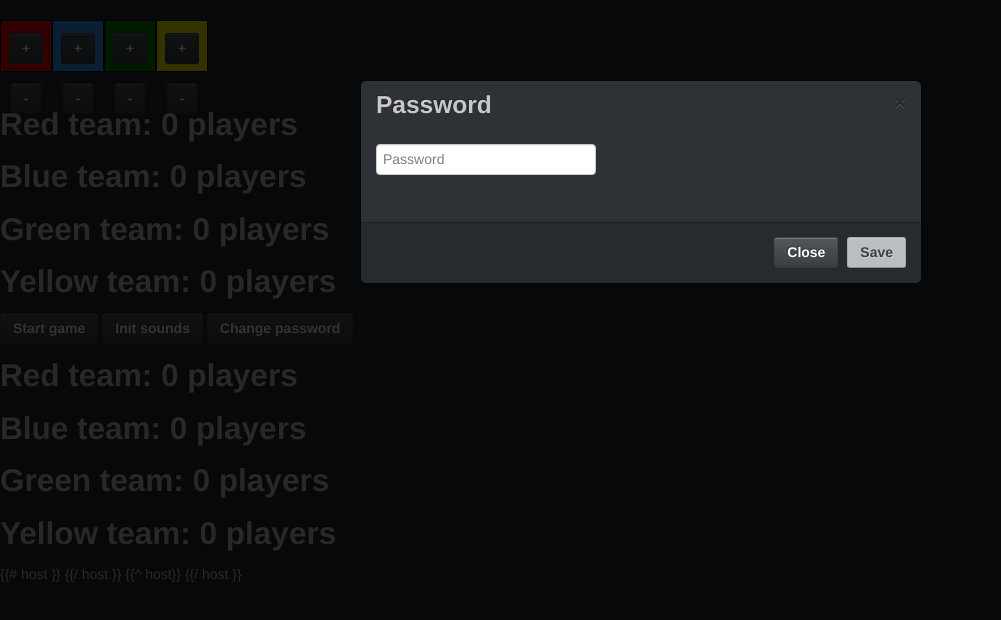
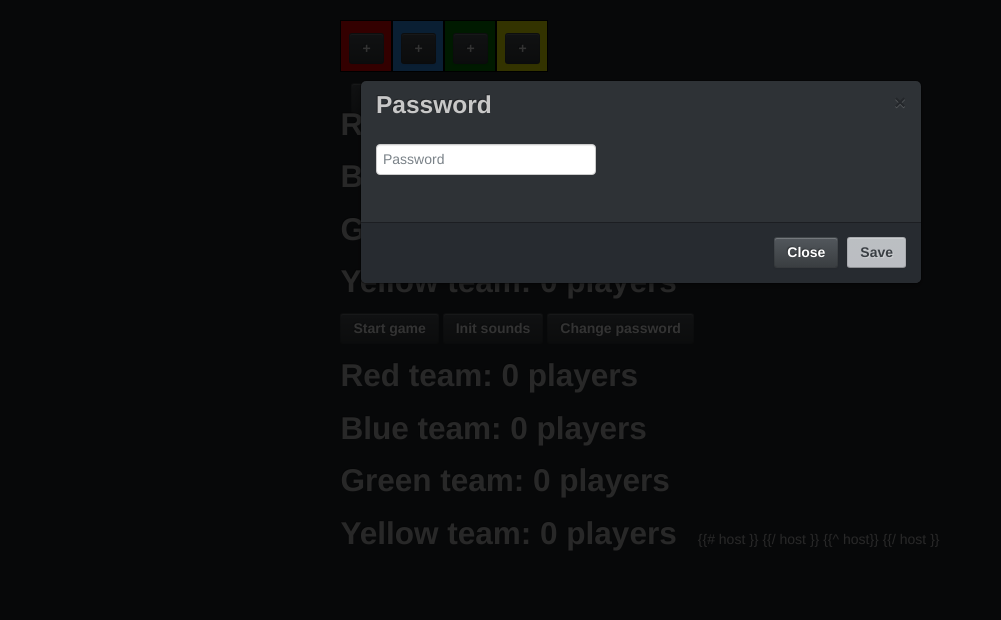
Before and after one commit to tomds/buzzer, a website: page views/index.html in a window 1280 px wide. Shown: the whole page, without its empty margins (0-1001 px from the left). Drawn offline with nearby package versions, Linux system fonts and the light colour scheme; files that its build step writes are made by us from their sources; no server answers; files whose address does not match are found by name.

Commit message:
centered and it doesn't break modals in iOS

```diff
--- a/public/css/quiz.css
+++ b/public/css/quiz.css
@@ -1,7 +1,21 @@
 body {
   padding-top: 20px;
   padding-bottom: 40px;
+  text-align: center;
 }
+
+.modal {
+  text-align: left;
+}
+
+.container-narrow {
+  display: inline-block;
+  text-align: left;
+}
+.container-narrow > hr {
+  margin: 30px 0;
+}
+
 
 label.inline {
   display: inline-block;
--- a/public/js/quiz-host.js
+++ b/public/js/quiz-host.js
@@ -152,6 +152,7 @@ function bindSockets() {
         // to the message name, it's completely unrelated to its purpose! Makes more
         // sense if you're a normal player, honest ;)
 
+        showWelcomeMessage();
         getState();
     });
 
```
